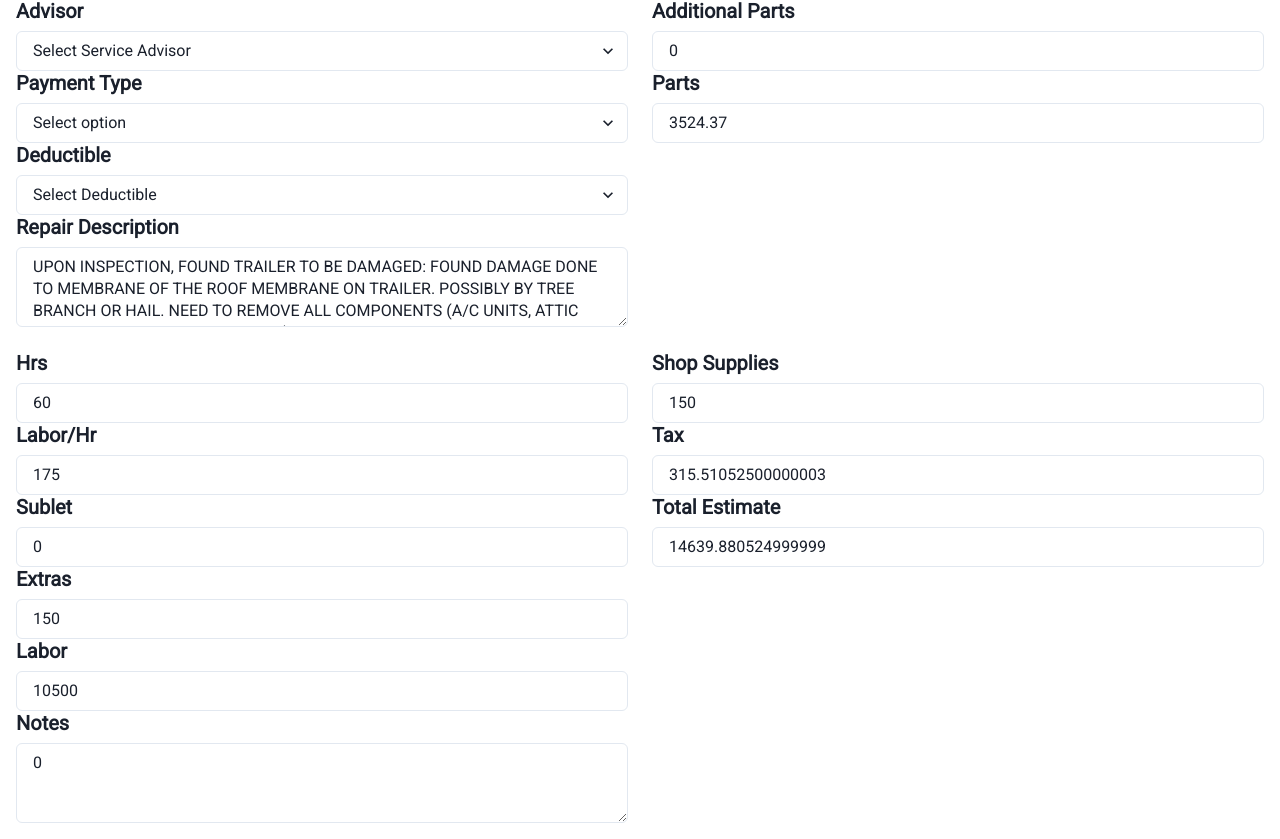
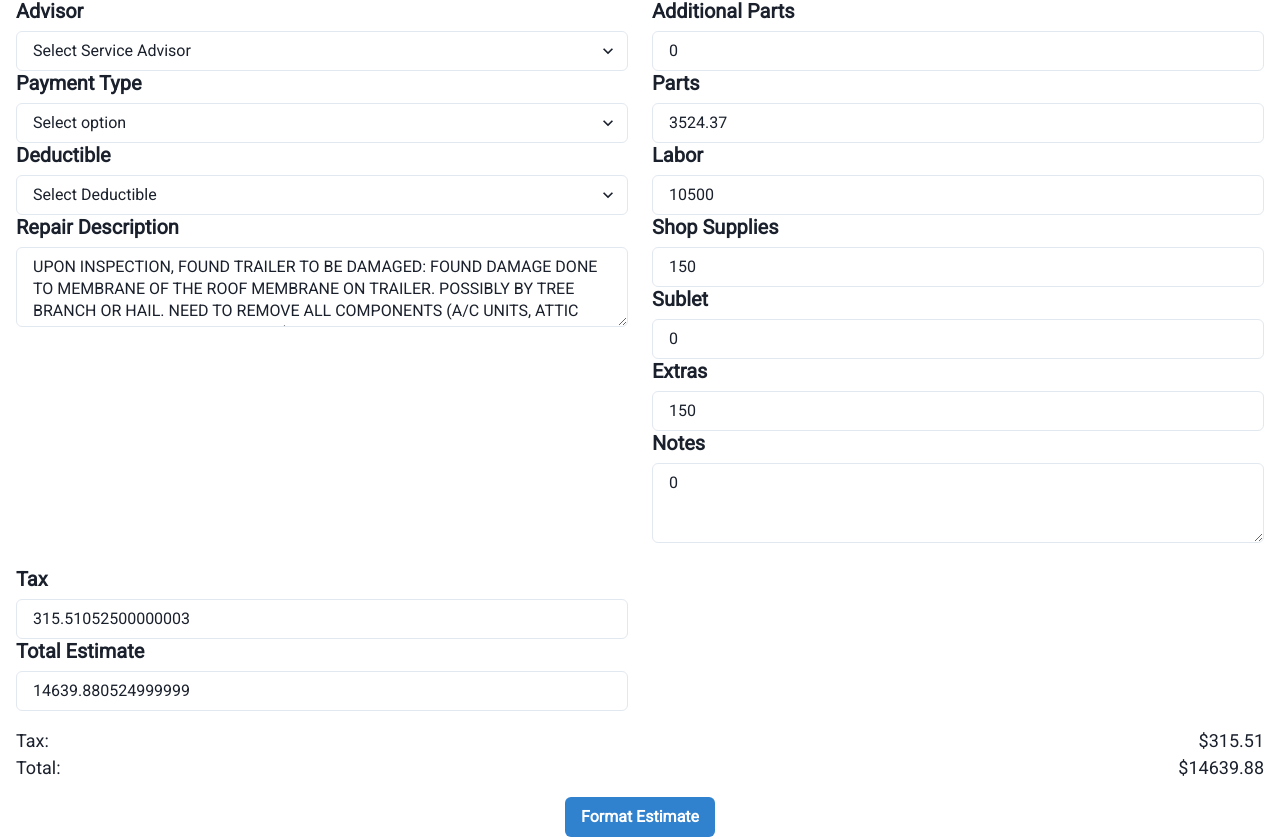
Before and after one commit to GPT-Engineer-App/Roof-Quote-Pro, a React (Vite) app: page / in a window 1280 px wide. Shown: the part 731-1570 px from the top of the page. Built offline with nearby package versions, Linux system fonts and the light colour scheme.

Commit message:
Repositioned the Labor field to above the Shop Supplies field and the Parts field to above the newly located Labor field.

```diff
--- a/src/pages/Index.jsx
+++ b/src/pages/Index.jsx
@@ -142,24 +142,18 @@ Total sum from parts X ${taxRate}% = Tax. Labor cannot be taxed.
             <Input type="number" value={additionalParts} onChange={(e) => setAdditionalParts(parseFloat(e.target.value))} />
             <Heading as="h2" size="md" mb={2}>Parts</Heading>
             <Input type="number" value={parts} onChange={(e) => setParts(parseFloat(e.target.value))} />
-          </Box>
-          <Box>
-            <Heading as="h2" size="md" mb={2}>Hrs</Heading>
-            <Input type="number" value={hrs} onChange={(e) => setHrs(parseFloat(e.target.value))} />
-            <Heading as="h2" size="md" mb={2}>Labor/Hr</Heading>
-            <Input type="number" value={laborRate} onChange={(e) => setLaborRate(parseFloat(e.target.value))} />
+            <Heading as="h2" size="md" mb={2}>Labor</Heading>
+            <Input type="number" value={calculateLabor()} isReadOnly />
+            <Heading as="h2" size="md" mb={2}>Shop Supplies</Heading>
+            <Input type="number" value={shopSupplies} onChange={(e) => setShopSupplies(parseFloat(e.target.value))} />
             <Heading as="h2" size="md" mb={2}>Sublet</Heading>
             <Input type="number" value={sublet} onChange={(e) => setSublet(parseFloat(e.target.value))} />
             <Heading as="h2" size="md" mb={2}>Extras</Heading>
             <Input type="number" value={extras} onChange={(e) => setExtras(parseFloat(e.target.value))} />
-            <Heading as="h2" size="md" mb={2}>Labor</Heading>
-            <Input type="number" value={calculateLabor()} isReadOnly />
             <Heading as="h2" size="md" mb={2}>Notes</Heading>
             <Textarea value={0} isReadOnly />
           </Box>
           <Box>
-            <Heading as="h2" size="md" mb={2}>Shop Supplies</Heading>
-            <Input type="number" value={shopSupplies} onChange={(e) => setShopSupplies(parseFloat(e.target.value))} />
             <Heading as="h2" size="md" mb={2}>Tax</Heading>
             <Input type="number" value={calculateTax()} isReadOnly />
             <Heading as="h2" size="md" mb={2}>Total Estimate</Heading>
```
